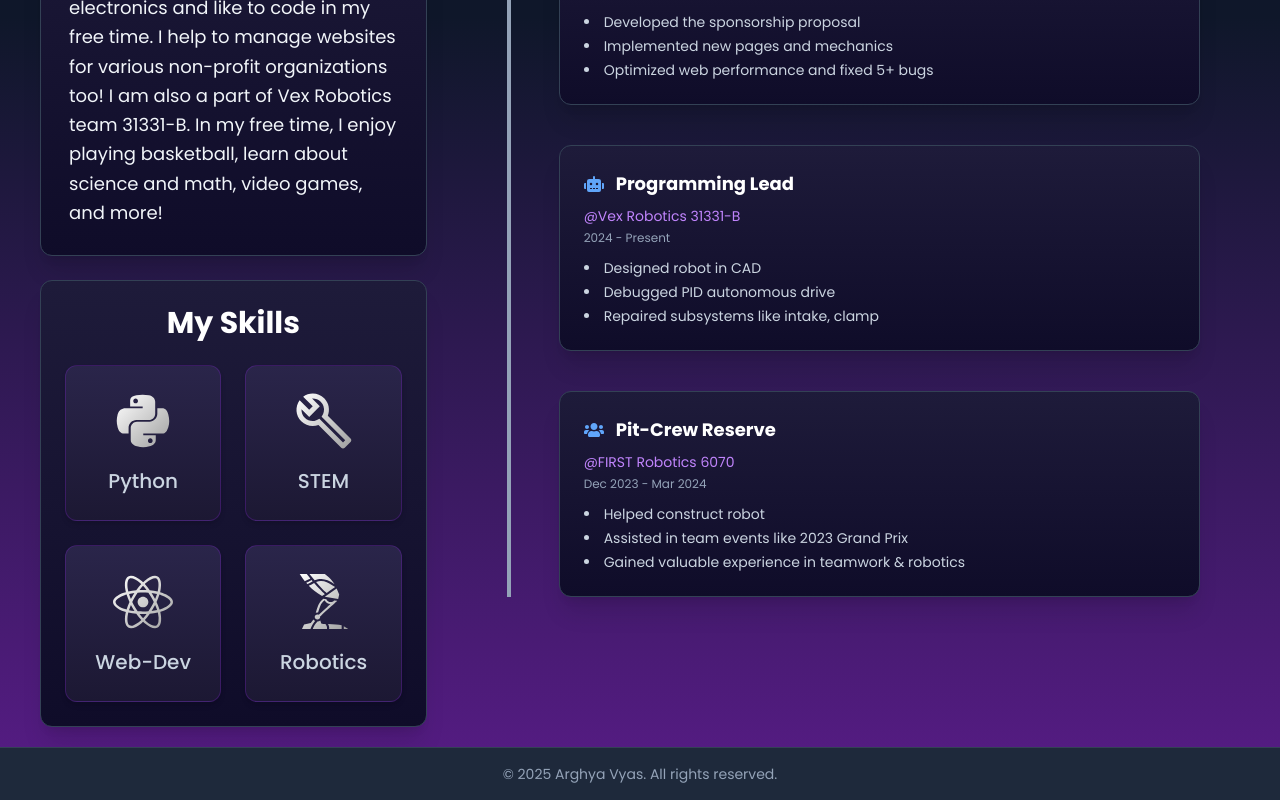
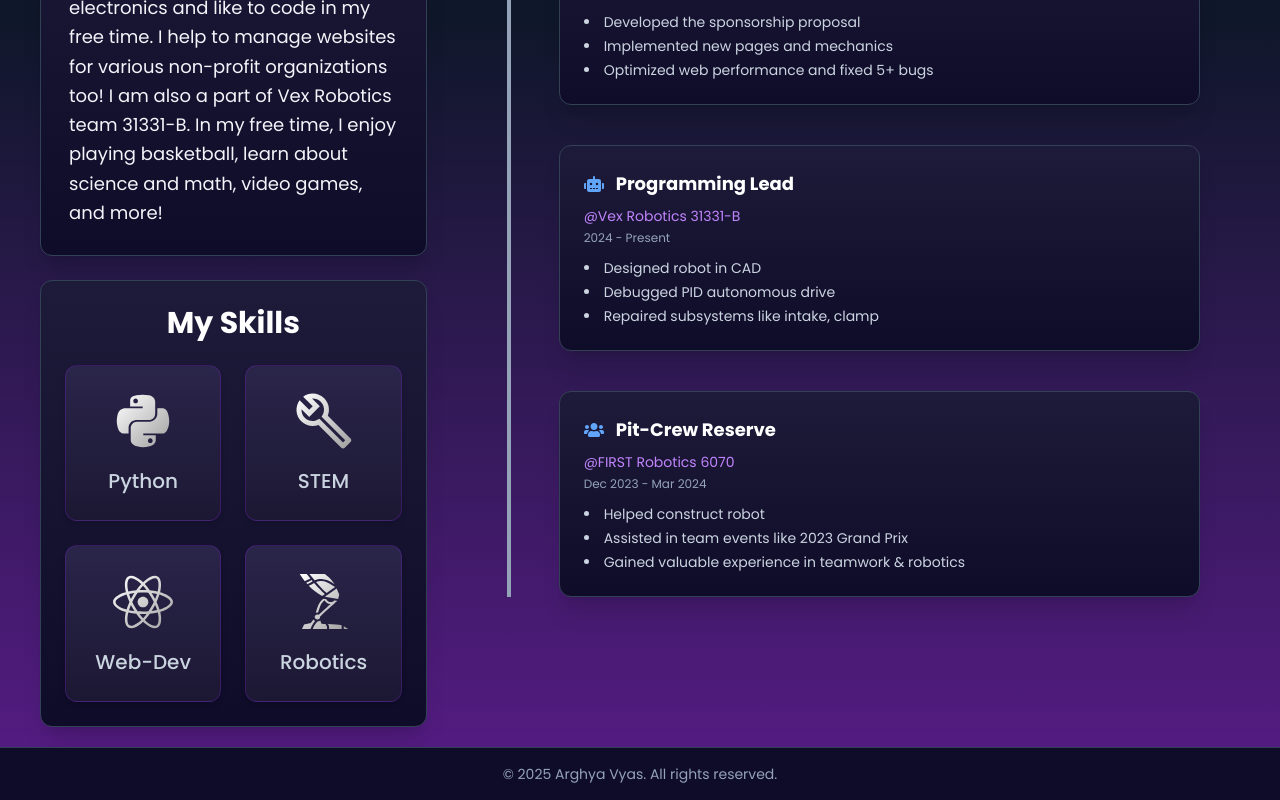
Before and after one commit to arghya-v/arghya-v, a Next.js app: page / in a window 1280 px wide. Shown: the part 765-1565 px from the top of the page. Built offline with nearby package versions, Linux system fonts and the light colour scheme.

Commit message:
colour changes

```diff
--- a/components/footer.tsx
+++ b/components/footer.tsx
@@ -8,7 +8,7 @@ const poppins = Poppins({
 const Footer = () => {
   return (
     <footer
-      className={`w-full bg-slate-800 text-slate-400 text-sm text-center py-4 border-t border-slate-700 mt-5  ${poppins.className}`}
+      className={`w-full bg-[#0f0c29] text-slate-400 text-sm text-center py-4 border-t border-slate-700 mt-5 ${poppins.className}`}
     >
       <p>© {new Date().getFullYear()} Arghya Vyas. All rights reserved.</p>
     </footer>
--- a/pages/index.tsx
+++ b/pages/index.tsx
@@ -6,7 +6,7 @@ import Footer from '../components/footer';
 
 export default function Home() {
   return (
-    <div className="flex flex-col min-h-screen bg-gradient-to-b from-slate-900 via-slate-900 to-purple-900">
+    <div className="flex flex-col min-h-screen bg-gradient-to-b from-[#0f0c29] via-slate-900 to-purple-900">
       <main className="flex flex-col md:flex-row justify-start items-start flex-grow pt-10 px-6 md:px-10 gap-10">
         {/* Left Column - Profile, About, Skills */}
         <div className="flex flex-col space-y-6 md:w-1/3">
```
